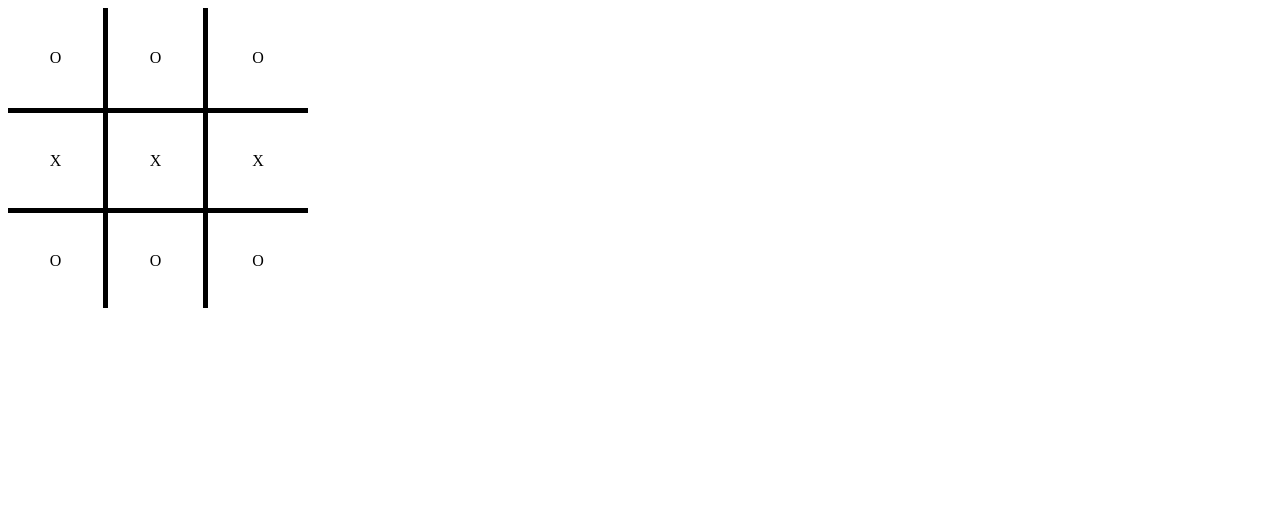
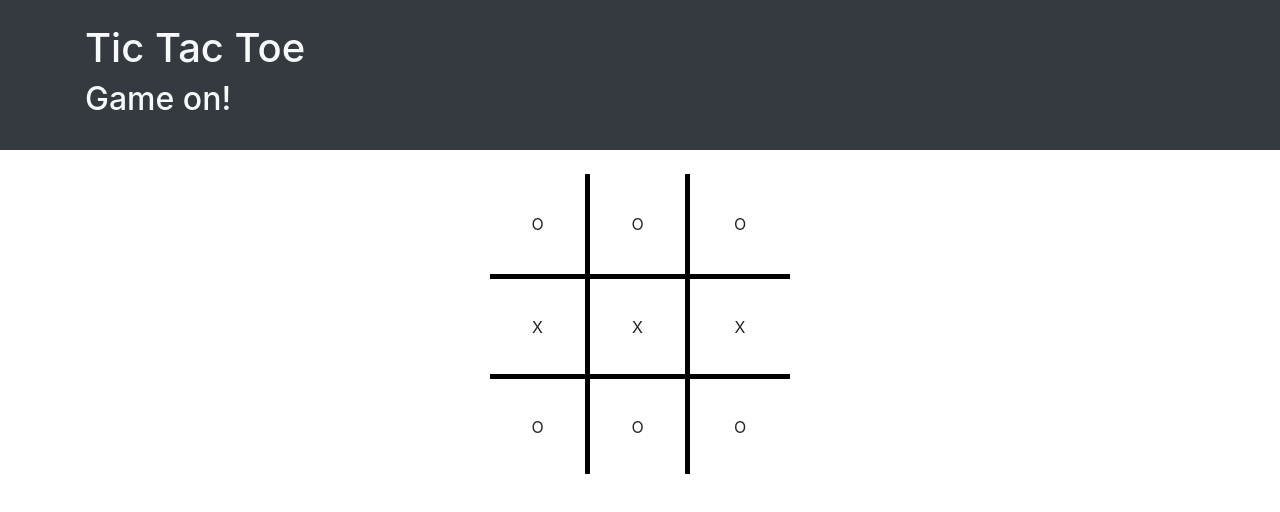
Before and after one commit to jcromerohdz/js-tic-tac-toe, a plain HTML site: page index.html in a window 1280 px wide. Drawn offline with nearby package versions, Linux system fonts and the light colour scheme.

Commit message:
GameBoard representation with an js object

```diff
--- a/app.js
+++ b/app.js
@@ -0,0 +1,6 @@
+const GameBoard = (() => {
+    let board = new new Array(9).fill(null);
+    let getBoard = () => board;
+
+    return {getBoard};
+})();
--- a/index.html
+++ b/index.html
@@ -4,10 +4,29 @@
   <meta charset="UTF-8">
   <meta name="viewport" content="width=device-width, initial-scale=1.0">
   <meta http-equiv="X-UA-Compatible" content="ie=edge">
+  <link rel="stylesheet" href="https://maxcdn.bootstrapcdn.com/bootstrap/4.0.0/css/bootstrap.min.css" integrity="sha384-Gn5384xqQ1aoWXA+058RXPxPg6fy4IWvTNh0E263XmFcJlSAwiGgFAW/dAiS6JXm" crossorigin="anonymous">
+  <script defer src="https://use.fontawesome.com/releases/v5.3.1/js/all.js"></script>
   <link rel="stylesheet" href="style.css">
+  <script src="app.js" defer></script>
   <title>Tic Tac Toe</title>
 </head>
 <body>
+
+  <div class="container-fluid bg-dark">
+    <div class="container text-light">
+       <div class="row">
+       <div class="col-12 py-4">
+           <h1>Tic Tac Toe </h1>
+           <h2>Game on!</h2>
+       </div>
+       </div>
+     </div>
+   </div>
+ </br>
+
+  <div class="container">
+    <div class="row">
+      <div class="col-12 d-flex justify-content-center">
         <div class="boxcontainer">
           <div>O</div>
           <div>O</div>
@@ -18,7 +37,9 @@
           <div>O</div>
           <div>O</div>
           <div>O</div>
-
+        </div>
+      </div>
+    </div>
   </div>
 </body>
 </html>
```
Lines whose indentation alone changed are shown as unchanged.
